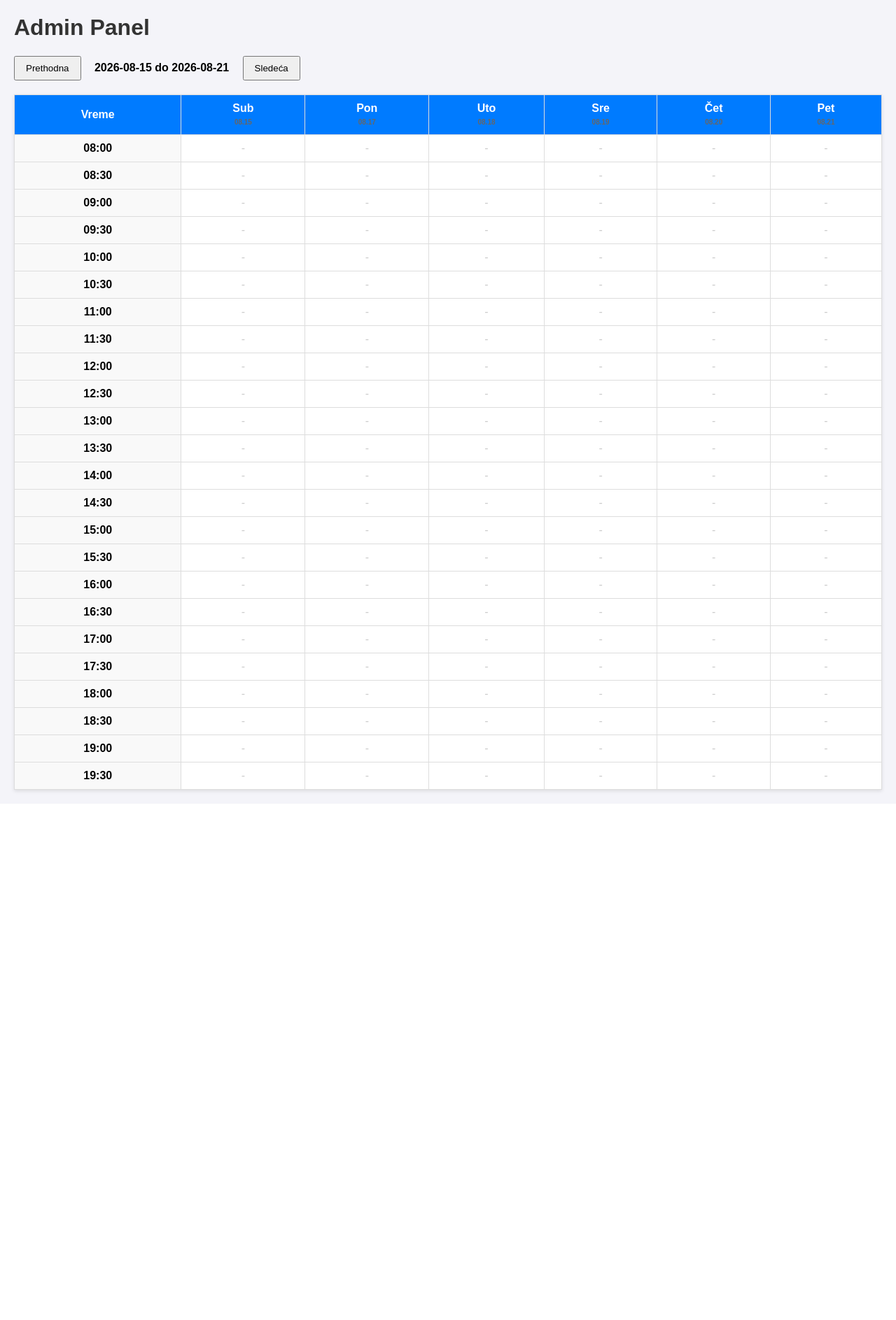
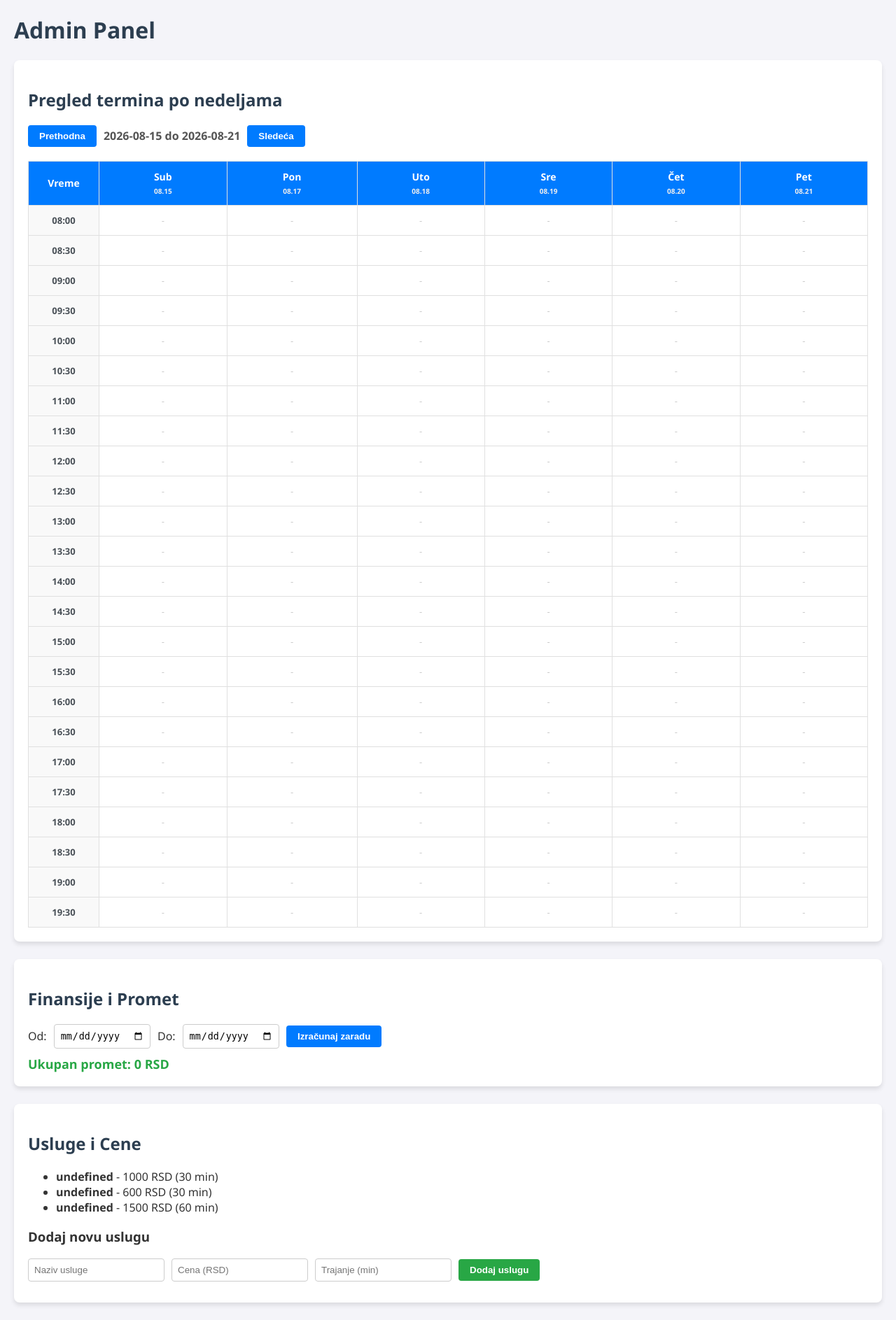
Before and after one commit to ristevskin-source/brica-novipristup, a Flask app: page /admin in a window 1280 px wide. Shown: the whole page at 70% size. Before the commit the page ends 1135 px from the top, so only its background shows below. Run offline with Flask 3, Linux system fonts and the light colour scheme; data comes from the database, SQL or seed files in the repository; data that the repository does not hold is empty.

Commit message:
Enhance admin panel with services and finance sections
Updated the admin panel to include services and finance sections, enhancing the layout and styling for better user experience.

```diff
--- a/templates/admin.html
+++ b/templates/admin.html
@@ -2,27 +2,44 @@
 <html lang="sr">
 <head>
     <meta charset="UTF-8">
-    <title>Admin Panel - Rezervacije</title>
+    <title>Admin Panel - Rezervacije i Usluge</title>
     <style>
-        body { font-family: Arial, sans-serif; margin: 20px; background: #f4f4f9; }
-        h1 { color: #333; }
-        .nav-container { margin-bottom: 20px; }
-        button { padding: 8px 15px; cursor: pointer; }
-        table { width: 100%; border-collapse: collapse; background: #fff; box-shadow: 0 2px 5px rgba(0,0,0,0.1); }
-        th, td { border: 1px solid #ddd; padding: 10px; text-align: center; }
-        th { background: #007bff; color: white; }
+        body { font-family: 'Segoe UI', Tahoma, Geneva, Verdana, sans-serif; margin: 20px; background: #f4f4f9; color: #333; }
+        h1, h2 { color: #2c3e50; }
+        .nav-container { margin-bottom: 20px; display: flex; align-items: center; gap: 10px; }
+        button { padding: 8px 16px; cursor: pointer; background: #007bff; color: white; border: none; border-radius: 4px; font-weight: bold; transition: background 0.2s; }
+        button:hover { background: #0056b3; }
+        #rasponNedelje { font-size: 16px; color: #555; font-weight: bold; }
+
+        .section { background: #fff; padding: 20px; margin-bottom: 25px; border-radius: 8px; box-shadow: 0 4px 6px rgba(0,0,0,0.1); }
+
+        .table-responsive { overflow-x: auto; }
+        table { width: 100%; border-collapse: collapse; background: #fff; min-width: 800px; }
+        th, td { border: 1px solid #e0e0e0; padding: 12px 10px; text-align: center; vertical-align: middle; }
+        th { background: #007bff; color: white; font-weight: 600; font-size: 14px; }
+        td { font-size: 13px; }
+        tr td:first-child { background: #f8f9fa; font-weight: bold; color: #495057; width: 80px; }
+
+        .form-group { display: flex; gap: 10px; margin-bottom: 10px; align-items: center; flex-wrap: wrap; }
+        input, select { padding: 8px; border: 1px solid #ccc; border-radius: 4px; }
+
+        #finansijeInfo { font-size: 18px; font-weight: bold; color: #28a745; margin-top: 10px; }
     </style>
 </head>
 <body>
 
     <h1>Admin Panel</h1>
 
+    <!-- SEKCIJA: Kalendar i Nedelja -->
+    <div class="section">
+        <h2>Pregled termina po nedeljama</h2>
         <div class="nav-container">
             <button onclick="promeniNedelju(-1)">Prethodna</button>
-        <span id="rasponNedelje" style="font-weight: bold; margin: 0 15px;"></span>
+            <span id="rasponNedelje"></span>
             <button onclick="promeniNedelju(1)">Sledeća</button>
         </div>
 
+        <div class="table-responsive">
             <table>
                 <thead>
                     <tr id="zaglavljeTabele"></tr>
@@ -31,6 +48,35 @@
                     <!-- Ovde se upisuju redovi -->
                 </tbody>
             </table>
+        </div>
+    </div>
+
+    <!-- SEKCIJA: Finansije -->
+    <div class="section">
+        <h2>Finansije i Promet</h2>
+        <div class="form-group">
+            <label>Od:</label> <input type="date" id="finansijeOd">
+            <label>Do:</label> <input type="date" id="finansijeDo">
+            <button onclick="izracunajFinansije()">Izračunaj zaradu</button>
+        </div>
+        <div id="finansijeInfo">Ukupan promet: 0 RSD</div>
+    </div>
+
+    <!-- SEKCIJA: Upravljanje uslugama i cenama -->
+    <div class="section">
+        <h2>Usluge i Cene</h2>
+        <div id="listaUslugaAdmin" style="margin-bottom: 15px;">
+            <!-- Ovde se ucitavaju postojeće usluge -->
+        </div>
+
+        <h3>Dodaj novu uslugu</h3>
+        <div class="form-group">
+            <input type="text" id="novaUslugaNaziv" placeholder="Naziv usluge">
+            <input type="number" id="novaUslugaCena" placeholder="Cena (RSD)">
+            <input type="number" id="novaUslugaTrajanje" placeholder="Trajanje (min)">
+            <button onclick="dodajUslugu()" style="background: #28a745;">Dodaj uslugu</button>
+        </div>
+    </div>
 
     <script>
         let trenutniPocetniDan = new Date();
@@ -55,7 +101,7 @@
                     let dStr = formatirajDatum(d);
                     dani.push(dStr);
                     let imeDana = imenaDana[d.getDay()];
-                    headerRow += '<th>' + imeDana + '<br><span style="font-size:10px;color:#666;">' + dStr.split('-').slice(1).join('.') + '</span></th>';
+                    headerRow += '<th>' + imeDana + '<br><span style="font-size:10px;color:#eee;">' + dStr.split('-').slice(1).join('.') + '</span></th>';
                 }
                 d.setDate(d.getDate() + 1);
             }
@@ -68,11 +114,6 @@
             try {
                 let res = await fetch(`/api/nedelja?pocetak=${prviDan}&kraj=${poslednjiDan}`);
                 let podaci = await res.json();
-
-                // --- DODATO DA VIDIMO ŠTA VRAĆA BAZA ---
-                console.log("TAČAN OPSEG KOJI TRAŽIMO:", prviDan, "do", poslednjiDan);
-                console.log("PODACI DOBIJENI IZ BAZE:", podaci);
-                // ---------------------------------------
 
                 let zauzetiBlokovi = {};
                 if (podaci) {
@@ -128,12 +169,65 @@
             }
         }
 
-        // Pokretanje pri učitavanju
+        // Osnovne funkcije za finansije i usluge (povezivanje sa tvojim API ruterima)
+        async function ucitajUslugeAdmin() {
             try {
+                let res = await fetch('/api/usluge');
+                let usluge = await res.json();
+                let html = '<ul>';
+                if (Array.isArray(usluge)) {
+                    usluge.forEach(u => {
+                        html += `<li><b>${u.naziv}</b> - ${u.cena} RSD (${u.trajanje} min)</li>`;
+                    });
+                }
+                html += '</ul>';
+                document.getElementById('listaUslugaAdmin').innerHTML = html;
+            } catch (e) {
+                console.error("Greška pri učitavanju usluga:", e);
+            }
+        }
+
+        async function dodajUslugu() {
+            let naziv = document.getElementById('novaUslugaNaziv').value;
+            let cena = document.getElementById('novaUslugaCena').value;
+            let trajanje = document.getElementById('novaUslugaTrajanje').value;
+
+            if (!naziv || !cena) {
+                alert("Unesi naziv i cenu!");
+                return;
+            }
+
+            await fetch('/api/usluge', {
+                method: 'POST',
+                headers: { 'Content-Type': 'application/json' },
+                body: JSON.stringify({ naziv, cena: Number(cena), trajanje: Number(trajanje || 30) })
+            });
+
+            document.getElementById('novaUslugaNaziv').value = '';
+            document.getElementById('novaUslugaCena').value = '';
+            document.getElementById('novaUslugaTrajanje').value = '';
+            ucitajUslugeAdmin();
+        }
+
+        async function izracunajFinansije() {
+            let odDatuma = document.getElementById('finansijeOd').value;
+            let doDatuma = document.getElementById('finansijeDo').value;
+            if(!odDatuma || !doDatuma) {
+                alert("Izaberi oba datuma za finansije!");
+                return;
+            }
+            try {
+                let res = await fetch(`/api/finansije?od=${odDatuma}&do=${doDatuma}`);
+                let data = await res.json();
+                document.getElementById('finansijeInfo').innerText = `Ukupan promet: ${data.ukupno || 0} RSD`;
+            } catch(e) {
+                console.error("Greška finansije:", e);
+            }
+        }
+
+        // Pokretanje pri učitavanju stranice
         ucitajNedelju();
-        } catch (e) {
-            console.error("Greška nedelja:", e);
-        }
+        ucitajUslugeAdmin();
     </script>
 </body>
 </html>
```
Lines whose indentation alone changed are shown as unchanged.
